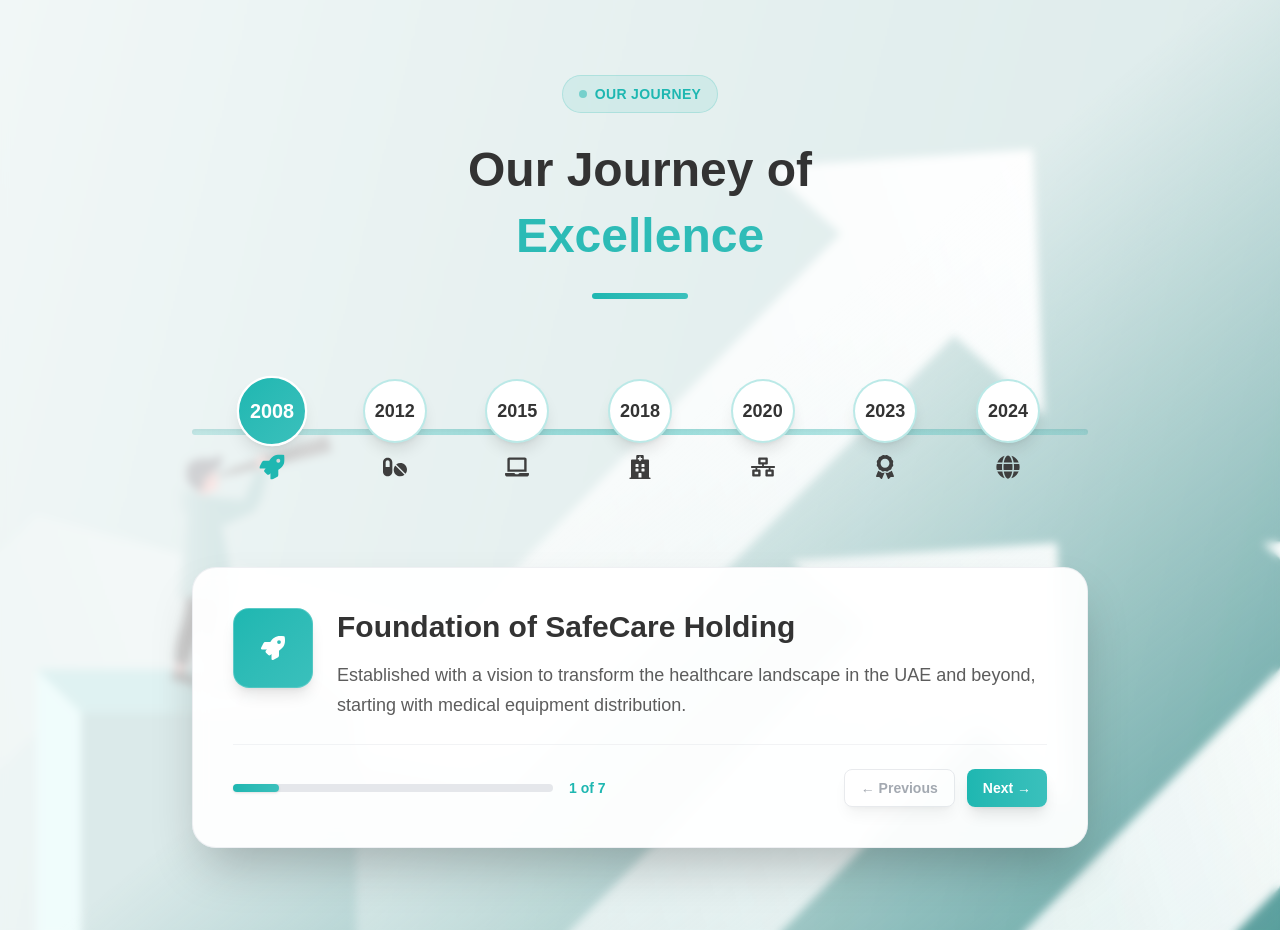
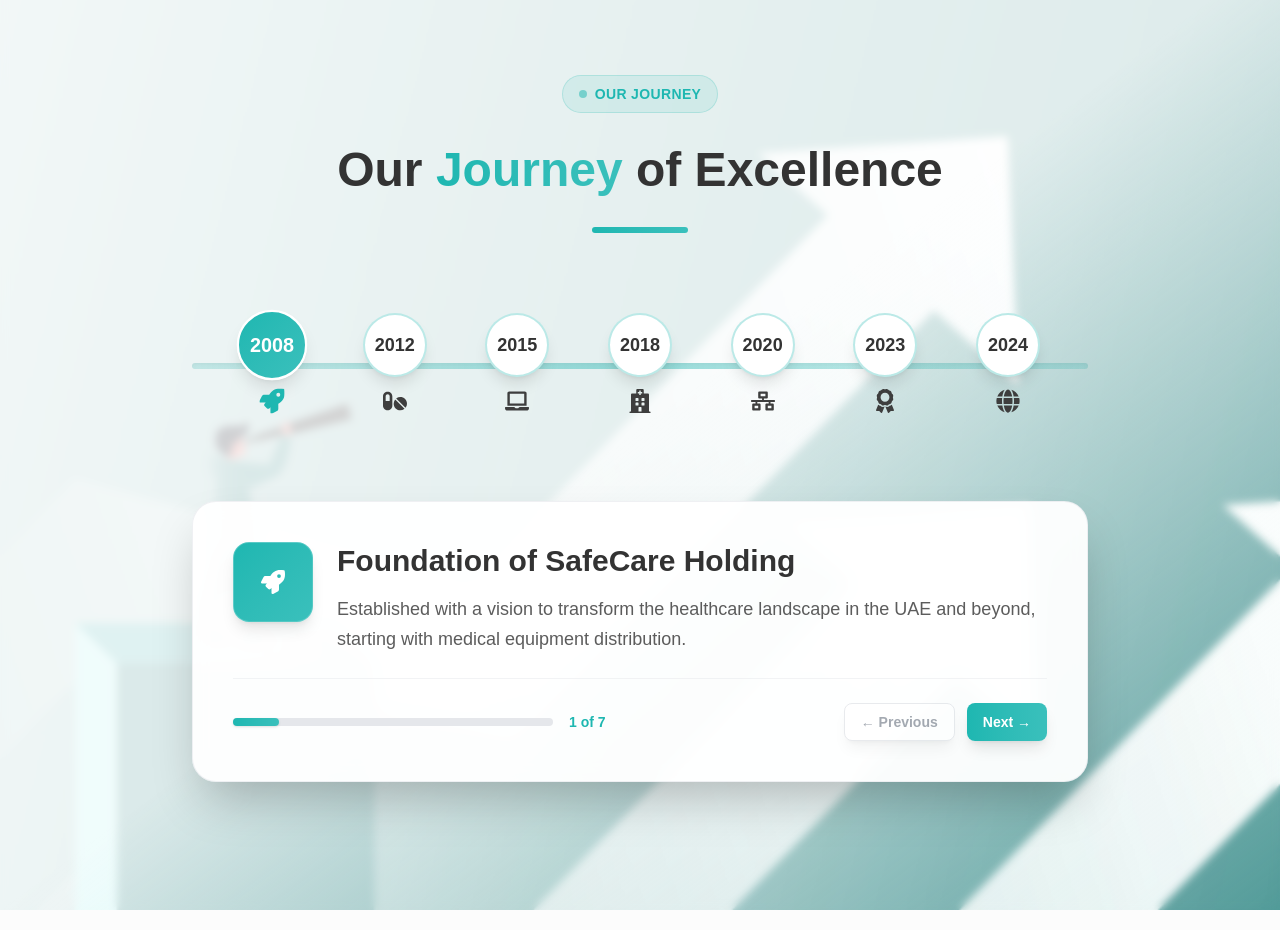
Before and after one commit to Sana-Ahmad1771/safecareholding, a Next.js app: page / in a window 1280 px wide. Shown: the part 5540-6470 px from the top of the page. Built offline with nearby package versions, Linux system fonts and the light colour scheme.

Commit message:
gaps setting in milestone section

```diff
--- a/src/app/components/pages/home/Milestones.jsx
+++ b/src/app/components/pages/home/Milestones.jsx
@@ -75,7 +75,7 @@
 
   return (
     <section
-      className="relative py-20 lg:py-32 bg-gradient-to-br from-gray-8 to-gray-9 overflow-hidden bg-center bg-no-repeat bg-cover"
+      className="relative py-10 lg:py-32 bg-gradient-to-br from-gray-8 to-gray-9 overflow-hidden bg-center bg-no-repeat bg-cover"
       style={{
         backgroundImage: "url('/bg-mile.png')",
       }}
@@ -94,10 +94,11 @@
           </motion.div>
 
           <h2 className="font-semibold text-2xl sm:text-3xl md:text-4xl lg:text-[38px] xl:text-5xl leading-snug text-dark-2 mb-6">
-            Our Journey of
-            <span className="block text-transparent bg-clip-text bg-gradient-to-r from-primary to-accent">
-              Excellence
-            </span>
+            Our{" "}
+            <span className=" text-transparent bg-clip-text bg-gradient-to-r from-primary to-accent">
+              Journey
+            </span>{" "}
+            of Excellence
           </h2>
 
           <motion.div className="w-24 h-1.5 bg-gradient-to-r from-primary to-accent rounded-full mx-auto mb-8 shadow-lg" />
```
